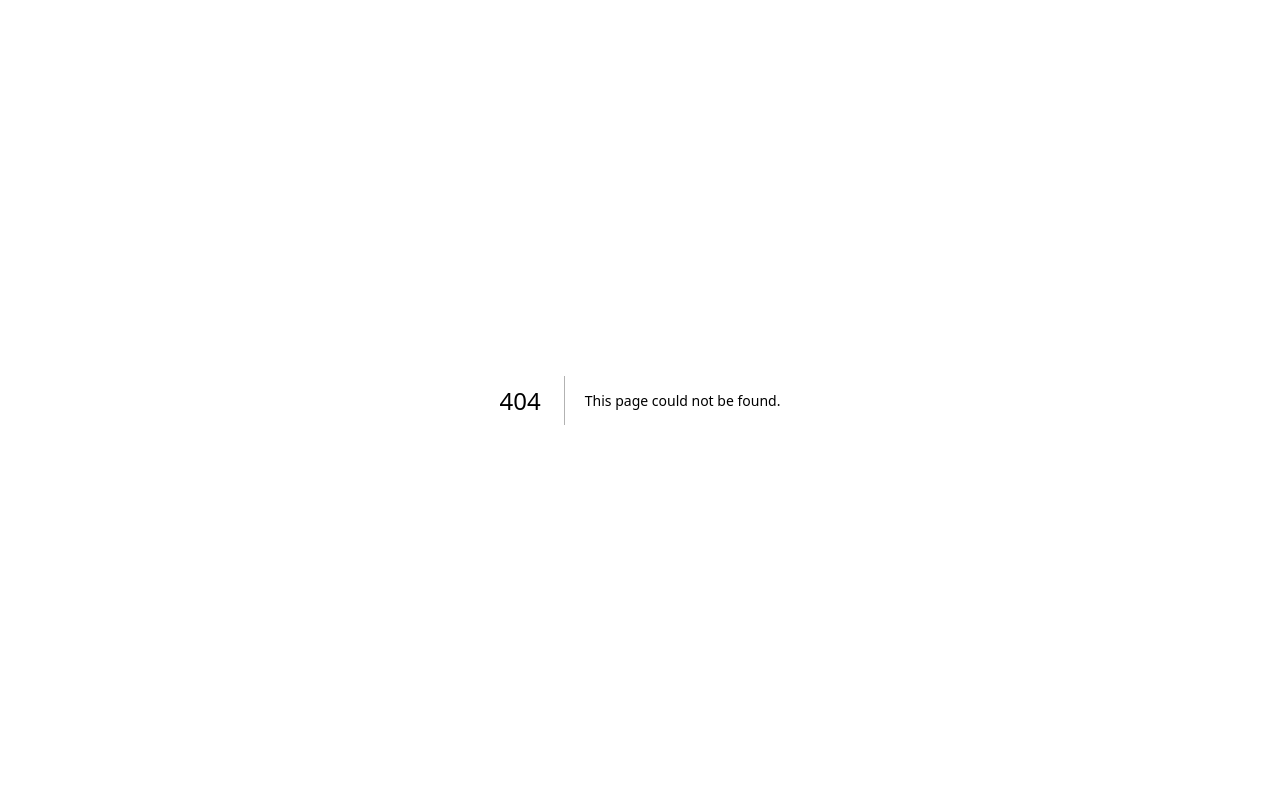
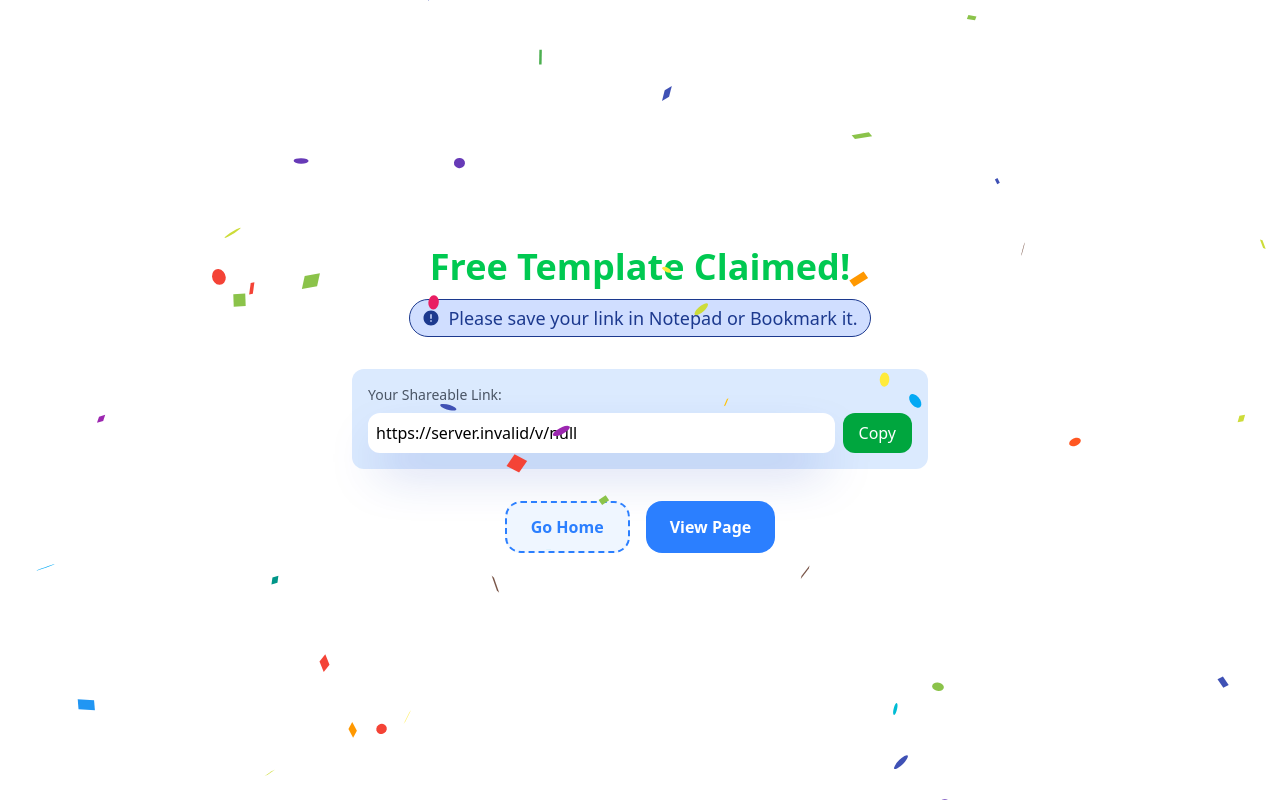
Before and after one commit to Slayer-X164/affinote, a Next.js app: page /free-affinote in a window 1280 px wide. Before the commit this address had no page. Built offline with nearby package versions, Linux system fonts and the light colour scheme; no server answers; a web font is replaced by a local one.

Commit message:
free template logic done

```diff
--- a/app/api/create-instance/route.ts
+++ b/app/api/create-instance/route.ts
@@ -1,15 +1,20 @@
+import { Templates } from "@/data/template";
 import { supabase } from "@/lib/supabase";
 
 export const POST = async (req: Request) => {
   const body = await req.json();
   const { template_id, data, visitor_id } = body;
 
+  const currentTemplate = Templates.find((t) => t.id === template_id);
+  if (!currentTemplate) {
+    return Response.json({ error: "Template not found" }, { status: 404 });
+  }
   const { data: inserted, error } = await supabase
     .from("template_instance")
     .insert({
       template_id: template_id,
       data: data,
-      paid: false,
+      paid: currentTemplate.isFree ? true : false,
       visitor_id,
     })
     .select("id")
--- a/app/edit/[templateID]/page.tsx
+++ b/app/edit/[templateID]/page.tsx
@@ -98,6 +98,10 @@ export default function page() {
 
     if (supData.id) {
       setBtnLoader(false);
+      if(currTemplate?.isFree){
+        router.push(`/free-affinote?instance=${supData.id}`);
+        return;
+      }
       router.push(
         `/payment?instance=${supData.id}&price=${currTemplate?.price}`
       );
@@ -229,7 +233,7 @@ export default function page() {
             {btnLoader ? (
                <>
                 <ButtonLoder />
-                Creating link...
+                Creating Payment...
               </>
             ) : (
               ` Get Shareable Link at ₹${currTemplate?.price}`
--- /dev/null
+++ b/app/free-affinote/component/Success.tsx
@@ -0,0 +1,88 @@
+"use client";
+import { useSearchParams, useRouter } from "next/navigation";
+import { useEffect, useState } from "react";
+import Confetti from "react-confetti";
+import { useWindowSize } from "react-use";
+import { RiErrorWarningFill } from "react-icons/ri";
+const Success = () => {
+  const [mounted, setMounted] = useState(false);
+
+  useEffect(() => {
+    setMounted(true);
+  }, []);
+
+  const params = useSearchParams();
+  const router = useRouter();
+  const { width, height } = useWindowSize();
+  const instance = params.get("instance");
+
+  const shareLink = `${process.env.NEXT_PUBLIC_BASE_URL}/v/${instance}`;
+  const [copied, setCopied] = useState(false);
+
+  const copyToClipboard = async () => {
+    await navigator.clipboard.writeText(shareLink);
+    setCopied(true);
+    setTimeout(() => setCopied(false), 2000);
+  };
+
+  return (
+    <div className="min-h-screen flex flex-col items-center justify-center px-5">
+      {mounted && (
+        <Confetti
+          width={width}
+          height={height}
+          numberOfPieces={180}
+          recycle={false}
+        />
+      )}
+
+      <h1 className="text-2xl md:text-4xl  font-bold flex items-center flex-col gap-3 text-green-500 mb-8 text-center">
+        Free Template Claimed! <br /> <span className="text-sm md:text-lg text-blue-900 rounded-full border border-blue-900 px-3 py-1 bg-blue-600/20 font-light flex items-center gap-2 "><RiErrorWarningFill />
+          Please save your link in Notepad or Bookmark it.</span>
+      </h1>
+
+      {/* <p className="text-lg text-gray-700 font-bold mb-8 text-center">
+
+        You can now share it with anyone!
+      </p> */}
+
+      {/* Shareable Link Box */}
+      <div className="bg-blue-100 p-4 rounded-xl w-full max-w-xl ">
+        <p className="text-sm text-gray-600 mb-2">Your Shareable Link:</p>
+
+        <div className="flex items-center gap-2">
+          <input
+            className="w-full p-2  rounded-xl bg-white shadow-2xl shadow-blue-800/40"
+            readOnly
+            value={shareLink}
+          />
+
+          <button
+            onClick={copyToClipboard}
+            className="px-4 py-2 bg-green-600 cursor-pointer text-white rounded-xl"
+          >
+            {copied ? "Copied!" : "Copy"}
+          </button>
+        </div>
+      </div>
+
+      {/* Buttons */}
+      <div className="flex gap-4 mt-8">
+        <button
+          onClick={() => router.push(`/`)}
+          className="px-6 py-3 bg-blue-50 border-2 border-dashed border-blue-500 text-blue-500 rounded-2xl cursor-pointer font-semibold"
+        >
+          Go Home
+        </button>
+        <button
+          onClick={() => router.push(`/v/${instance}`)}
+          className="px-6 py-3 bg-blue-500 cursor-pointer font-semibold text-white rounded-2xl"
+        >
+          View Page
+        </button>
+      </div>
+    </div>
+  );
+};
+
+export default Success;
--- /dev/null
+++ b/app/free-affinote/page.tsx
@@ -0,0 +1,15 @@
+"use client";
+
+
+import { Suspense } from "react";
+import Success from "./component/Success";
+
+export default function SuccessPage() {
+
+
+  return (
+   <Suspense fallback={<div>Loading...</div>}>
+    <Success/>
+   </Suspense>
+  );
+}
--- a/app/payment/components/Payment.tsx
+++ b/app/payment/components/Payment.tsx
@@ -15,6 +15,11 @@ export default function PaymentPage() {
   const price = searchParams.get("price");
   const [loading, setLoading] = useState(false);
   const [razorpayScriptLoader, setRSLoader] = useState<boolean>(false);
+
+  if (price && parseInt(price) <= 0) {
+    router.replace("/");
+    return null;
+  }
   const startPayment = async () => {
     setLoading(true);
 
@@ -83,11 +88,10 @@ export default function PaymentPage() {
           disabled={!razorpayScriptLoader || loading}
           onClick={startPayment}
           className={`px-6 py-3 mt-6 rounded-lg text-white cursor-pointer transition-all duration-300
-     ${
-       !razorpayScriptLoader || loading
-         ? "bg-blue-200 cursor-not-allowed"
-         : "bg-blue-500 hover:bg-blue-600"
-     }`}
+     ${!razorpayScriptLoader || loading
+              ? "bg-blue-200 cursor-not-allowed"
+              : "bg-blue-500 hover:bg-blue-600"
+            }`}
         >
           {!razorpayScriptLoader ? (
             "Loading Razorpay…"
--- a/app/payment/page.tsx
+++ b/app/payment/page.tsx
@@ -3,6 +3,7 @@ import PaymentWrapper from "./components/Payment";
 import ButtonLoder from "@/components/ui/ButtonLoder";
 
 export default function Page() {
+
   return (
     <Suspense fallback={<div className="w-screen min-h-screen flex items-center justify-center"><ButtonLoder/></div>}>
       <PaymentWrapper />
--- a/app/v/[id]/page.tsx
+++ b/app/v/[id]/page.tsx
@@ -1,3 +1,4 @@
+
 export const revalidate = 3600; // cache 1 hour
 
 import { createClient } from "@supabase/supabase-js";
@@ -12,15 +13,15 @@ export const metadata = {
 };
 
 const componentMap: any = {
-  "envolope-letter": dynamic(() => import("@/components/templates/EnvolopeTemplate"),{ssr:false}),
-  "flower-surprise": dynamic(() => import("@/components/templates/CuteSurprise"),{ssr:false}),
-  "apology-for-gf": dynamic(() => import("@/components/templates/ApologyForGf"),{ssr:false}),
-  "apology-for-bf-gf": dynamic(() => import("@/components/templates/ApologyForBf"),{ssr:false}),
-  "memory-timeline": dynamic(() => import("@/components/templates/MemoryTimeline"),{ssr:false}),
-  "appreciation-for-friend": dynamic(() => import("@/components/templates/AppreciationFriend"),{ssr:false}),
-  "birthday": dynamic(() => import("@/components/templates/Birthday"),{ssr:false}),
-  "valentine_1": dynamic(() => import("@/components/templates/Valentine_1"),{ssr:false}),
-  "gratitude-page": dynamic(() => import("@/components/templates/Gratitude"),{ssr:false}),
+  "envolope-letter": dynamic(() => import("@/components/templates/EnvolopeTemplate")),
+  "flower-surprise": dynamic(() => import("@/components/templates/CuteSurprise")),
+  "apology-for-gf": dynamic(() => import("@/components/templates/ApologyForGf")),
+  "apology-for-bf-gf": dynamic(() => import("@/components/templates/ApologyForBf")),
+  "memory-timeline": dynamic(() => import("@/components/templates/MemoryTimeline")),
+  "appreciation-for-friend": dynamic(() => import("@/components/templates/AppreciationFriend")),
+  "birthday": dynamic(() => import("@/components/templates/Birthday")),
+  "valentine_1": dynamic(() => import("@/components/templates/Valentine_1")),
+  "gratitude-page": dynamic(() => import("@/components/templates/Gratitude")),
 };
 
 type templateKey = keyof typeof componentMap;
--- a/data/mostUsed.ts
+++ b/data/mostUsed.ts
@@ -6,6 +6,7 @@ export const MostUsedTemplates = [
     "Beautiful Valentine Template with multiple gift options to choose from",
   price: 99,
   st_price: 149,
+   isFree:false,
   previewImg: "https://ik.imagekit.io/3znfse3pj/previewImg/valentine_1.png?updatedAt=1770318113983",
   fields: [
 
@@ -25,6 +26,7 @@ export const MostUsedTemplates = [
       "A cute X & O (Tic-Tac-Toe) template with a sweet surprise at the end",
     price: 69,
     st_price: 99,
+     isFree:false,
     previewImg: "https://ik.imagekit.io/3znfse3pj/previewImg/flowerSurp.png?updatedAt=1770318113959",
     fields: [
       {
@@ -47,6 +49,7 @@ export const MostUsedTemplates = [
       "a small fun interactive Apology Template for your angry girlfriend",
     price: 79,
   st_price: 149,
+   isFree:false,
     previewImg: "https://ik.imagekit.io/3znfse3pj/previewImg/ApologyForGf.png?updatedAt=1770318113956",
     fields: [
       { name: "from_name", type: "text", placeholder: "example: Raj" },
--- a/data/template.ts
+++ b/data/template.ts
@@ -1,50 +1,51 @@
 export const Templates = [
-  {
-  id: "gratitude-page",
-  title: "Gratitude Page",
-  description:
-    "A all-occasion Gratitude page with memories, gallery, promises and a heartfelt message.",
-  price: 79,
-  st_price: 129,
-  previewImg: "https://ik.imagekit.io/3znfse3pj/previewImg/gratitude_page.png",
-  fields: [
-    { name: "partnerName", type: "text", placeholder: "example: My Cutie" },
-    { name: "openingLine", type: "textarea", placeholder: "example: Every moment with you feels like a dream..." },
+//   {
+//   id: "gratitude-page",
+//   title: "Gratitude Page",
+//   description:
+//     "A all-occasion Gratitude page with memories, gallery, promises and a heartfelt message.",
+//   price: 0,
+//   st_price: 129,
+//   isFree:true,
+//   previewImg: "https://ik.imagekit.io/3znfse3pj/previewImg/gratitude_page.png",
+//   fields: [
+//     { name: "partnerName", type: "text", placeholder: "example: My Cutie" },
+//     { name: "openingLine", type: "textarea", placeholder: "example: Every moment with you feels like a dream..." },
 
-    // LOVE REASONS
-    // { name: "reason_1", type: "text", placeholder: "example: Your smile brightens my darkest days" },
-    // { name: "reason_2", type: "text", placeholder: "example: You understand me like no one else" },
-    // { name: "reason_3", type: "text", placeholder: "example: Your kindness inspires me to be better" },
-    // { name: "reason_4", type: "text", placeholder: "example: I love how we can be silly together" },
+//     // LOVE REASONS
+//     // { name: "reason_1", type: "text", placeholder: "example: Your smile brightens my darkest days" },
+//     // { name: "reason_2", type: "text", placeholder: "example: You understand me like no one else" },
+//     // { name: "reason_3", type: "text", placeholder: "example: Your kindness inspires me to be better" },
+//     // { name: "reason_4", type: "text", placeholder: "example: I love how we can be silly together" },
 
 
-    // MEMORIES (2)
-    { name: "image_1", type: "image" },
-    { name: "title_1", type: "text", placeholder: "example: Our First Date" },
-    { name: "description_1", type: "text", placeholder: "example: The day we met at the park..." },
+//     // MEMORIES (2)
+//     { name: "image_1", type: "image" },
+//     { name: "title_1", type: "text", placeholder: "example: Our First Date" },
+//     { name: "description_1", type: "text", placeholder: "example: The day we met at the park..." },
 
-    { name: "image_2", type: "image" },
-    { name: "title_2", type: "text", placeholder: "example: Beach Getaway" },
-    { name: "description_2", type: "text", placeholder: "example: That weekend we spent by the ocean..." },
-    // LONG MESSAGE
-    { name: "longMessage", type: "textarea", placeholder: "Write your heartfelt message..." },
+//     { name: "image_2", type: "image" },
+//     { name: "title_2", type: "text", placeholder: "example: Beach Getaway" },
+//     { name: "description_2", type: "text", placeholder: "example: That weekend we spent by the ocean..." },
+//     // LONG MESSAGE
+//     { name: "longMessage", type: "textarea", placeholder: "Write your heartfelt message..." },
 
-    // GALLERY (3)
-    { name: "galleryImage_1", type: "image" },
-    { name: "galleryImage_2", type: "image" },
-    { name: "galleryImage_3", type: "image" },
+//     // GALLERY (3)
+//     { name: "galleryImage_1", type: "image" },
+//     { name: "galleryImage_2", type: "image" },
+//     { name: "galleryImage_3", type: "image" },
 
 
-    // PROMISES
-    { name: "promise_1", type: "text", placeholder: "example: I promise to always support your dreams" },
-    { name: "promise_2", type: "text", placeholder: "example: I promise to be there through thick and thin" },
-    { name: "promise_3", type: "text", placeholder: "example: I promise to make you laugh every day" },
+//     // PROMISES
+//     { name: "promise_1", type: "text", placeholder: "example: I promise to always support your dreams" },
+//     { name: "promise_2", type: "text", placeholder: "example: I promise to be there through thick and thin" },
+//     { name: "promise_3", type: "text", placeholder: "example: I promise to make you laugh every day" },
 
-    // ENDING
-    { name: "endingLine", type: "text", placeholder: "example: Thank you for being you, and for loving me." },
-    { name: "senderName", type: "text", placeholder: "example: Hubby" },
-  ],
-},
+//     // ENDING
+//     { name: "endingLine", type: "text", placeholder: "example: Thank you for being you, and for loving me." },
+//     { name: "senderName", type: "text", placeholder: "example: Hubby" },
+//   ],
+// },
   {
     id: "envolope-letter",
     title: "Vintage Letter",
@@ -52,6 +53,7 @@ export const Templates = [
       "An Letter with warmth and timeless charm using this beautifully designed vintage-style birthday letter template. Featuring soft floral patterns, layered paper textures, and delicate handwritten accents, this template evokes a nostalgic",
     price: 49,
     st_price: 99,
+    isFree:false,
     previewImg: "https://ik.imagekit.io/3znfse3pj/previewImg/envLetter.png?updatedAt=1770318114046",
     fields: [
       { name: "person_name", type: "text", placeholder: "example: Raj" },
@@ -75,6 +77,7 @@ export const Templates = [
     "Beautiful Valentine Template with multiple gift options to choose from",
   price: 99,
   st_price: 149,
+   isFree:false,
   previewImg: "https://ik.imagekit.io/3znfse3pj/previewImg/valentine_1.png?updatedAt=1770318113983",
   fields: [
 
@@ -94,6 +97,7 @@ export const Templates = [
       "A cute X & O (Tic-Tac-Toe) template with a sweet surprise at the end",
     price: 69,
     st_price: 99,
+     isFree:false,
     previewImg: "https://ik.imagekit.io/3znfse3pj/previewImg/flowerSurp.png?updatedAt=1770318113959",
     fields: [
       {
@@ -116,6 +120,7 @@ export const Templates = [
       "a message like cute template for you angry loved one , make them happy",
     price: 79,
   st_price: 149,
+   isFree:false,
     previewImg: "https://ik.imagekit.io/3znfse3pj/previewImg/ApologyForBFGF.png?updatedAt=1770318113974",
     fields: [
       { name: "from_name", type: "text", placeholder: "example: Raj❤️" },
@@ -154,6 +159,7 @@ export const Templates = [
       "a small fun interactive Apology Template for your angry girlfriend",
     price: 79,
   st_price: 149,
+   isFree:false,
     previewImg: "https://ik.imagekit.io/3znfse3pj/previewImg/ApologyForGf.png?updatedAt=1770318113956",
     fields: [
       { name: "from_name", type: "text", placeholder: "example: Raj" },
@@ -178,6 +184,7 @@ export const Templates = [
       "A nostalgic memory timeline with photos and notes for your loved one",
     price: 69,
     st_price: 119,
+     isFree:false,
     previewImg: "https://ik.imagekit.io/3znfse3pj/previewImg/memoTime.png?updatedAt=1770318113968",
     fields: [
       { name: "title_1", type: "text",placeholder:"example: Our first Date 🥺" },
@@ -201,6 +208,7 @@ export const Templates = [
       "A heartfelt appreciation page with memories, photos, and a meaningful message for your best friend.",
     price: 59,
     st_price: 99,
+     isFree:false,
     previewImg: "https://ik.imagekit.io/3znfse3pj/previewImg/appreciationFriend.png?updatedAt=1770318113957",
     fields: [
       { name: "photo_text_1", type: "text",placeholder:"example: day at college" },
@@ -222,6 +230,7 @@ export const Templates = [
     "birthday template with cake animation, memory wall, wish jar, confetti celebration and floating hearts interaction.",
   price: 69,
     st_price: 119,
+     isFree:false,
   previewImg: "https://ik.imagekit.io/3znfse3pj/previewImg/birthday.png?updatedAt=1770318114009",
   fields: [
     {
```
